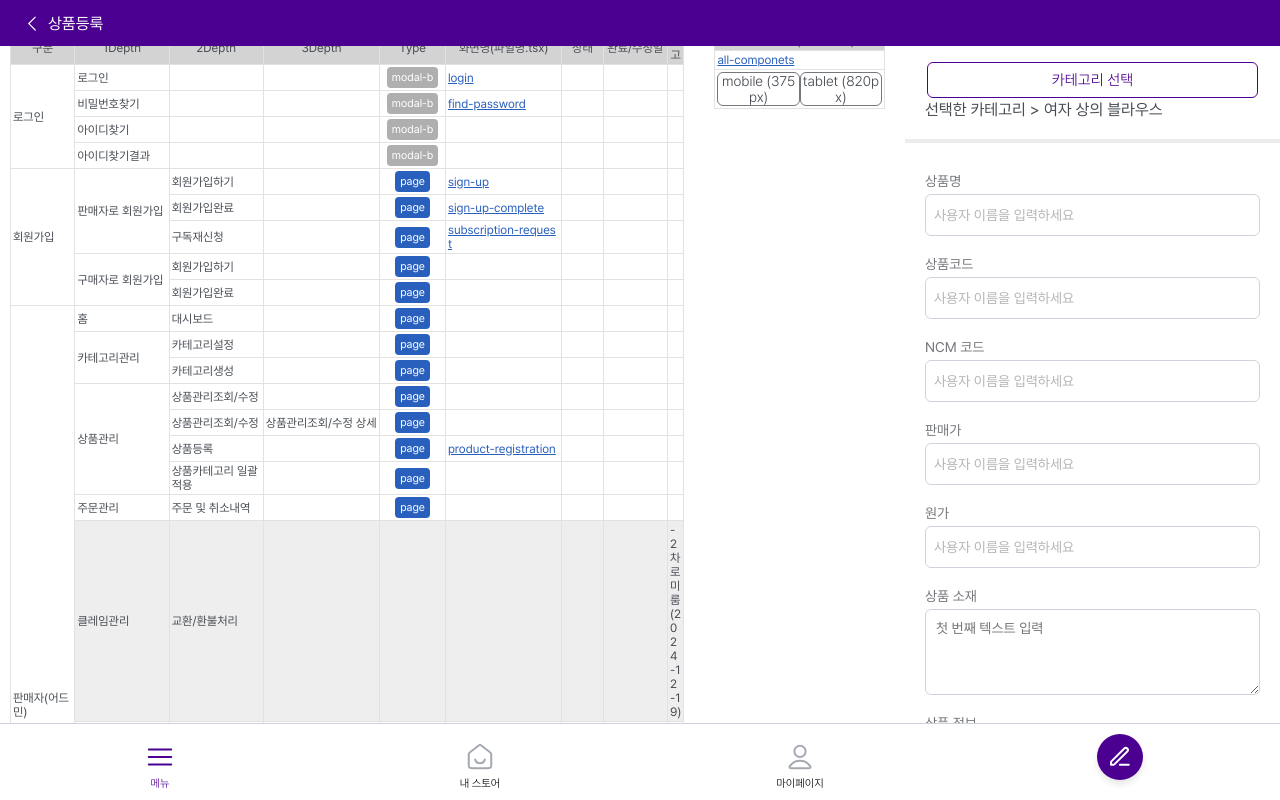
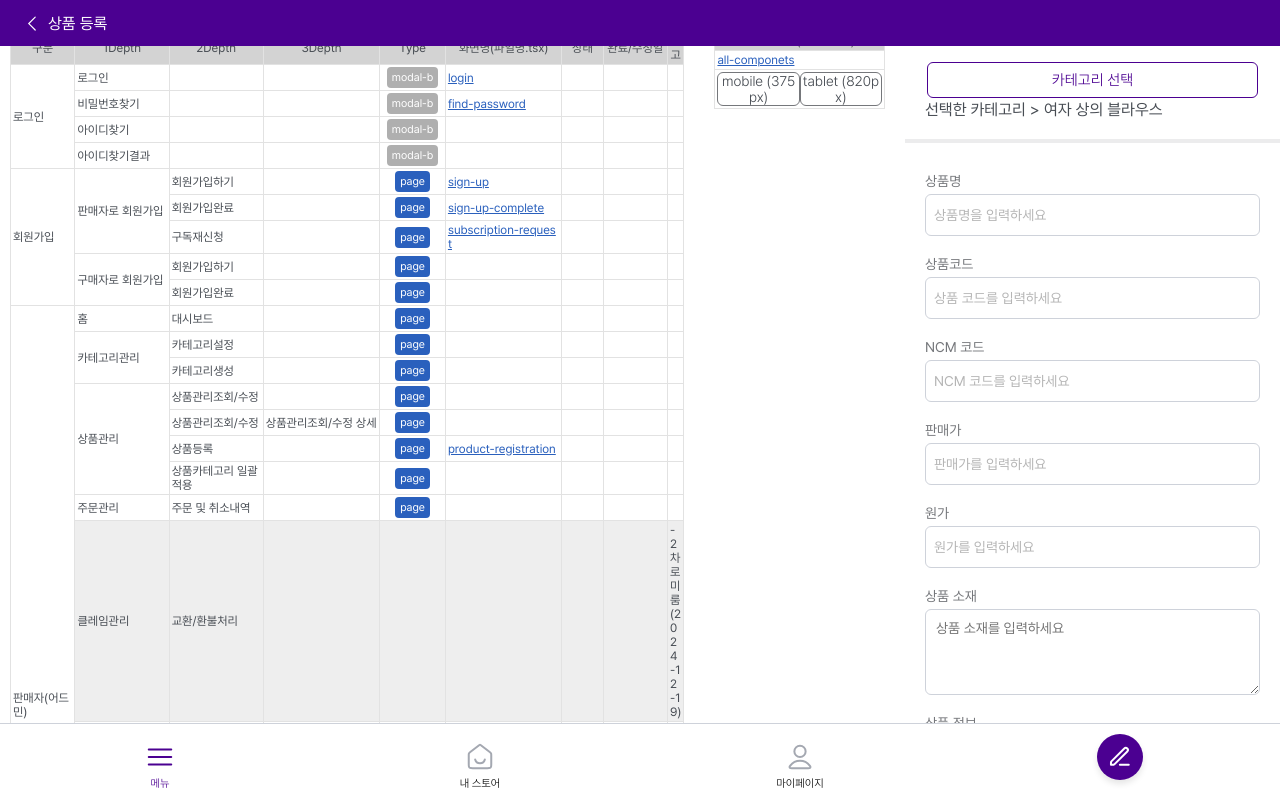
Before and after one commit to birch-ui/omnyx-pub, a React (Create React App) app: page / in a window 1280 px wide. Both pictures are taken after a click on the element "product-registration". Shown: the top 800 px of the page. Built offline with nearby package versions, Linux system fonts and the light colour scheme.

Commit message:
옵션테이블 작업중

```diff
--- a/package.json
+++ b/package.json
@@ -8,6 +8,7 @@
     "date-fns": "^4.1.0",
     "normalize.css": "^8.0.1",
     "react": "^18.3.1",
+    "react-beautiful-dnd": "^13.1.1",
     "react-datepicker": "^7.5.0",
     "react-dom": "^18.3.1",
     "react-icons": "^5.4.0",
@@ -41,6 +42,7 @@
   },
   "devDependencies": {
     "@types/react": "^19.0.2",
+    "@types/react-beautiful-dnd": "^13.1.8",
     "@types/react-dom": "^19.0.2",
     "@types/react-router-dom": "^5.3.3"
   }
--- a/src/App.tsx
+++ b/src/App.tsx
@@ -39,7 +39,7 @@ function App(): React.ReactElement {
 
   const [selectedComponent, setSelectedComponent] = useState<React.ReactNode>(componentMap.allComponent);
   // const [selectedcalendar, setSelectedcalendar] = useState<React.ReactNode>(componentMap.calendarComponent);
-  const [viewStyle, setViewStyle] = useState({ width: '375px', height: '100vh' });
+  const [viewStyle, setViewStyle] = useState({ width: '375px', height: '' });
 
   const handleLinkClick = (componentKey: keyof typeof componentMap) => {
     const selected = componentMap[componentKey];
--- /dev/null
+++ b/src/components/option-table-component.tsx
@@ -0,0 +1,112 @@
+import React from 'react';
+import ButtonGroup from './button-group-component';
+interface Option {
+  id: number;
+  color: string;
+  size: string;
+  stock: number;
+  price: number;
+}
+
+interface OptionTableProps {
+  options: Option[];
+  onUpdate: (id: number, field: 'stock' | 'price', value: number) => void;
+  onDelete: (selectedIds: number[]) => void;
+}
+
+const OptionTable: React.FC<OptionTableProps> = ({ options, onUpdate, onDelete }) => {
+  const [selected, setSelected] = React.useState<number[]>([]);
+
+  const handleSelect = (id: number) => {
+    setSelected((prev) =>
+      prev.includes(id) ? prev.filter((item) => item !== id) : [...prev, id]
+    );
+  };
+
+  const handleSelectAll = () => {
+    if (selected.length === options.length) {
+      setSelected([]);
+    } else {
+      setSelected(options.map((option) => option.id));
+    }
+  };
+
+  const handleInputChange = (
+    id: number,
+    field: 'stock' | 'price',
+    event: React.ChangeEvent<HTMLInputElement>
+  ) => {
+    const value = parseInt(event.target.value, 10) || 0; // 숫자로 변환, 빈 값은 0
+    onUpdate(id, field, value);
+  };
+
+  return (
+    <div>
+      <div>
+        <button onClick={() => onDelete(selected)}>선택삭제</button>
+      </div>
+      <ButtonGroup
+          buttons={[
+            { label: '선택삭제', size: 'btn-small', style: '', type: 'retail' },
+          ]}
+        />
+      <table>
+        <thead>
+          <tr>
+            <th>
+              <input
+                type="checkbox"
+                checked={selected.length === options.length}
+                onChange={handleSelectAll}
+              />
+            </th>
+            <th>컬러</th>
+            <th>사이즈</th>
+            <th>재고수량</th>
+            <th>옵션가</th>
+          </tr>
+        </thead>
+        <tbody>
+          {options.map((option) => (
+            <tr key={option.id}>
+              <td>
+                <input
+                  type="checkbox"
+                  checked={selected.includes(option.id)}
+                  onChange={() => handleSelect(option.id)}
+                />
+              </td>
+              <td>
+                <div
+                  style={{
+                    width: '20px',
+                    height: '20px',
+                    backgroundColor: option.color,
+                    borderRadius: '50%',
+                  }}
+                ></div>
+              </td>
+              <td>{option.size}</td>
+              <td>
+                <input
+                  type="number"
+                  value={option.stock}
+                  onChange={(e) => handleInputChange(option.id, 'stock', e)}
+                />
+              </td>
+              <td>
+                <input
+                  type="number"
+                  value={option.price}
+                  onChange={(e) => handleInputChange(option.id, 'price', e)}
+                />
+              </td>
+            </tr>
+          ))}
+        </tbody>
+      </table>
+    </div>
+  );
+};
+
+export default OptionTable;
--- a/src/product-registration.tsx
+++ b/src/product-registration.tsx
@@ -1,134 +1,185 @@
 import React, { useState } from 'react';
-
 import Appbar from './components/appbar-component';
 import Footer from './components/footer-component';
 import InputField from './components/input-field-component';
 import ButtonGroup from './components/button-group-component';
 import TextAreaField from './components/textarea-field-component';
 import CheckBoxGroup from './components/checkbox-group-component';
-import ImageUpload from "./components/image-upload-component";
+import ImageUpload from './components/image-upload-component';
+import OptionTable from './components/option-table-component';
 
+interface Option {
+  id: number;
+  color: string;
+  size: string;
+  stock: number;
+  price: number;
+}
 
-const ProductRegistration = () => {
-
-  // 텍스트에어이어 콤퍼넌트
+const ProductRegistration: React.FC = () => {
+  // TextArea 상태
   const [text1, setText1] = useState('');
   const [text2, setText2] = useState('');
 
-  // 체크박스 콤퍼넌트
-  const options = [
+  // CheckBox 데이터
+  const checkboxOptions = [
     { id: '1', label: '전시여부', value: 'option1' },
     { id: '2', label: '신상품으로 노출하기', value: 'option2' },
     { id: '3', label: '추천상품으로 노출하기', value: 'option3' },
     { id: '4', label: '인기상품으로 노출하기', value: 'option4' },
   ];
 
-  //이미지업로드 콤퍼넌트
+  // 이미지 업로드 상태
   const [imageFile, setImageFile] = useState<File | null>(null);
 
   const handleImageChange = (file: File | null) => {
-    console.log("선택된 이미지 파일:", file);
+    console.log('선택된 이미지 파일:', file);
     setImageFile(file);
+  };
+
+  // 상품 옵션 데이터
+  const [tableOptions, setTableOptions] = React.useState<Option[]>([
+    { id: 1, color: 'black', size: '34', stock: 13, price: 1000 },
+    { id: 2, color: 'black', size: '36', stock: 10, price: 1000 },
+    { id: 3, color: 'red', size: '34', stock: 10, price: 1000 },
+    { id: 4, color: 'red', size: '36', stock: 10, price: 1000 },
+    { id: 3, color: 'red', size: '34', stock: 10, price: 1000 },
+    { id: 4, color: 'red', size: '36', stock: 10, price: 1000 },
+  ]);
+
+  const handleUpdate = (id: number, field: 'stock' | 'price', value: number) => {
+    setTableOptions((prev) =>
+      prev.map((option) =>
+        option.id === id ? { ...option, [field]: value } : option
+      )
+    );
+  };
+
+  const handleDelete = (selectedIds: number[]) => {
+    setTableOptions((prev) =>
+      prev.filter((option) => !selectedIds.includes(option.id))
+    );
   };
 
 
   return (
-    <div className='container'>
-      <div className='navigation-bar'>
+    <div className="container">
+      {/* 네비게이션 바 */}
+      <div className="navigation-bar">
         <Appbar
           type="wholesale"
-          leftTitle="상품등룩"
-          onBackClick={() => console.log("이전페이지 클릭됨")}
+          leftTitle="상품 등록"
+          onBackClick={() => console.log('이전페이지 클릭됨')}
         />
       </div>
 
-      <div className='content-wrap'>
-
-        <div className='section'>
+      {/* 콘텐츠 영역 */}
+      <div className="content-wrap">
+        {/* 카테고리 선택 */}
+        <div className="section">
           <ButtonGroup
             buttons={[
-              { label: '카테고리 선택', size: 'btn-medium', style: 'btn-line', type: 'wholesale' },
+              {
+                label: '카테고리 선택',
+                size: 'btn-medium',
+                style: 'btn-line',
+                type: 'wholesale',
+              },
             ]}
           />
           <div>
-          선택한 카테고리 <span>{">"}</span> 여자 상의 블라우스
+            선택한 카테고리 <span>{'>'}</span> 여자 상의 블라우스
           </div>
         </div>
 
-        <hr className='divider' />
-        <div className='section'>
+        <hr className="divider" />
+
+        {/* 상품 정보 입력 */}
+        <div className="section">
           <form>
             <InputField
-              type='text'
-              id='username'
-              name='username'
-              placeholder='사용자 이름을 입력하세요'
-              label='상품명'
+              type="text"
+              id="productName"
+              name="productName"
+              placeholder="상품명을 입력하세요"
+              label="상품명"
             />
             <InputField
-              type='text'
-              id='username'
-              name='username'
-              placeholder='사용자 이름을 입력하세요'
-              label='상품코드'
+              type="text"
+              id="productCode"
+              name="productCode"
+              placeholder="상품 코드를 입력하세요"
+              label="상품코드"
             />
             <InputField
-              type='text'
-              id='username'
-              name='username'
-              placeholder='사용자 이름을 입력하세요'
-              label='NCM 코드'
+              type="text"
+              id="ncmCode"
+              name="ncmCode"
+              placeholder="NCM 코드를 입력하세요"
+              label="NCM 코드"
             />
             <InputField
-              type='text'
-              id='username'
-              name='username'
-              placeholder='사용자 이름을 입력하세요'
-              label='판매가'
+              type="text"
+              id="salePrice"
+              name="salePrice"
+              placeholder="판매가를 입력하세요"
+              label="판매가"
             />
             <InputField
-              type='text'
-              id='username'
-              name='username'
-              placeholder='사용자 이름을 입력하세요'
-              label='원가'
+              type="text"
+              id="costPrice"
+              name="costPrice"
+              placeholder="원가를 입력하세요"
+              label="원가"
             />
             <TextAreaField
               label="상품 소재"
               value={text1}
               onChange={(e) => setText1(e.target.value)}
-              placeholder="첫 번째 텍스트 입력"
+              placeholder="상품 소재를 입력하세요"
             />
             <TextAreaField
               label="상품 정보"
               value={text2}
               onChange={(e) => setText2(e.target.value)}
-              placeholder="두 번째 텍스트 입력"
+              placeholder="상품 정보를 입력하세요"
             />
             <InputField
-              type='text'
-              id='username'
-              name='username'
-              placeholder='사용자 이름을 입력하세요'
-              label='검색어'
+              type="text"
+              id="searchKeywords"
+              name="searchKeywords"
+              placeholder="검색어를 입력하세요"
+              label="검색어"
             />
           </form>
-          <CheckBoxGroup options={options} showSelectAll={false} />
+          <CheckBoxGroup options={checkboxOptions} showSelectAll={false} />
         </div>
-        <hr className='divider' />
-        <div className='section'>
+
+        <hr className="divider" />
+
+        {/* 이미지 업로드 */}
+        <div className="section">
         <ImageUpload />
         </div>
-        <hr className='divider' />
-        <div className='section'></div>
+
+        <hr className="divider" />
+
+        {/* 옵션 테이블 */}
+        <div className="section">
+          <h1>상품 옵션 테이블</h1>
+          <OptionTable
+        options={tableOptions}
+        onUpdate={handleUpdate}
+        onDelete={handleDelete}
+      />
+        </div>
       </div>
 
-      <div className='tab-bar'>
+      {/* 푸터 */}
+      <div className="tab-bar">
         <Footer />
       </div>
-
     </div>
-
   );
 };
 
--- a/tsconfig.json
+++ b/tsconfig.json
@@ -9,7 +9,8 @@
     "esModuleInterop": true,
     "skipLibCheck": true,
     "resolveJsonModule": true,
-    "allowJs": true
+    "allowJs": true,
+    "typeRoots": ["node_modules/@types"]
   },
   "include": [
     "src",
```
Also changed, not shown: src/assets/css/component.css (+6 -11 lines), src/components/image-upload-component.tsx (+7 -6 lines), 1 other file (tests, documents, lock files or other folders).
